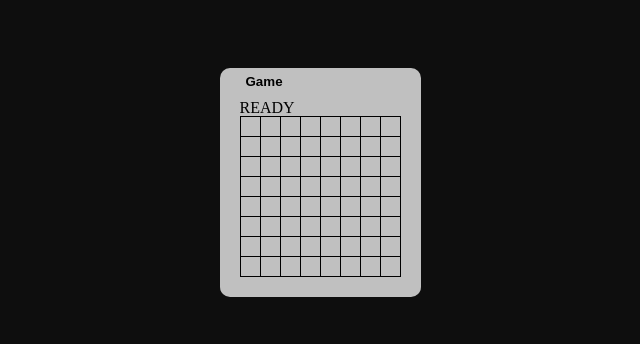
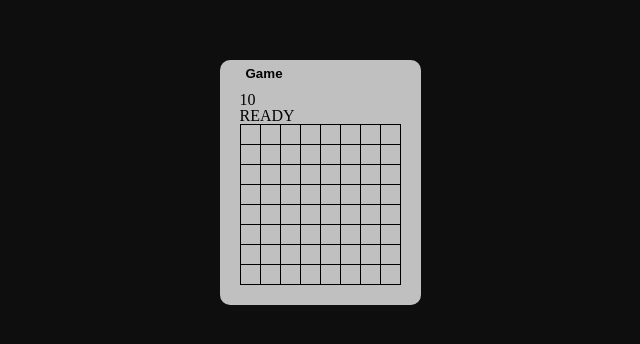
Before and after one commit to sanbondeveloper/react-ts-minesweeper, a React (Vite) app: page / in a window 1280 px wide. Shown: the part 218-562 px from the top of the page, without its empty margins (320-960 px from the left). Built offline with nearby package versions, Linux system fonts and the light colour scheme.

Commit message:
feat: 카운터 구현

```diff
--- a/src/components/Board/index.tsx
+++ b/src/components/Board/index.tsx
@@ -1,4 +1,6 @@
-import { Container, Wrapper } from './styles';
+import { useState } from 'react';
+
+import { BoardBox, Header, Wrapper } from './styles';
 import { BOARD_STATUS } from '../../lib/constants';
 import { checkWin, createBoardWithBombs, openBoard, showBombs } from '../../lib/func';
 import { useAppDispatch, useAppSelector } from '../../redux/hooks';
@@ -12,6 +14,7 @@ import {
 } from '../../redux/slice/mapSlice';
 import { selectGameStatus, selectIsDirty, updateGameStatus, updateIsDirty } from '../../redux/slice/gameSlice';
 import BoardCell from '../BoardCell';
+import Counter from '../Counter';
 
 function Board() {
   const gameStatus = useAppSelector(selectGameStatus);
@@ -20,6 +23,7 @@ function Board() {
   const bombCount = useAppSelector(selectBombCount);
   const boardStatus = useAppSelector(selectBoardStatus);
   const isDirty = useAppSelector(selectIsDirty);
+  const [count, setCount] = useState(bombCount);
   const dispatch = useAppDispatch();
 
   const handleClickCell = (x: number, y: number) => {
@@ -75,8 +79,11 @@ function Board() {
 
     if (newBoardStatus[x][y] === BOARD_STATUS.FLAG) {
       newBoardStatus[x][y] = BOARD_STATUS.CLOSE;
+
+      setCount(count + 1);
     } else {
       newBoardStatus[x][y] = BOARD_STATUS.FLAG;
+      setCount(count - 1);
     }
 
     dispatch(updateBoardStatus(newBoardStatus));
@@ -84,8 +91,11 @@ function Board() {
 
   return (
     <>
-      {gameStatus}
-      <Container $width={width} $height={height}>
+      <Header>
+        <Counter count={count} />
+        {gameStatus}
+      </Header>
+      <BoardBox $width={width} $height={height}>
         {board.map((row, i) =>
           row.map((value, j) => (
             <Wrapper
@@ -97,7 +107,7 @@ function Board() {
             </Wrapper>
           )),
         )}
-      </Container>
+      </BoardBox>
     </>
   );
 }
--- a/src/components/Board/styles.tsx
+++ b/src/components/Board/styles.tsx
@@ -1,6 +1,6 @@
 import styled from 'styled-components';
 
-export const Container = styled.div<{ $width: number; $height: number }>`
+export const BoardBox = styled.div<{ $width: number; $height: number }>`
   display: grid;
   grid-template-columns: repeat(${(props) => props.$width}, 1fr);
   grid-template-rows: repeat(${(props) => props.$height}, 1fr);
@@ -8,6 +8,8 @@ export const Container = styled.div<{ $width: number; $height: number }>`
   border-top: 1px solid #000;
 `;
 
+export const Header = styled.div``;
+
 export const Wrapper = styled.div`
   display: flex;
   justify-content: center;
--- /dev/null
+++ b/src/components/Counter/index.tsx
@@ -0,0 +1,9 @@
+interface Props {
+  count: number;
+}
+
+function Counter({ count }: Props) {
+  return <div>{count}</div>;
+}
+
+export default Counter;
```
Also changed, not shown: src/components/Counter/styles.tsx (added).
